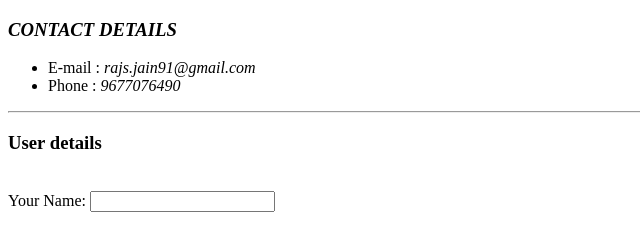
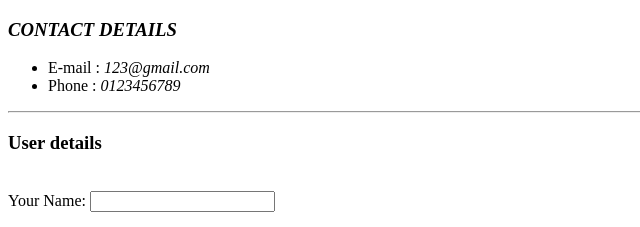
Before and after one commit to Rajul2010/Profile, a plain HTML site: page Contact.html in a window 1280 px wide. Shown: the top 227 px of the page, 0-640 px from the left. Drawn offline with Linux system fonts and the light colour scheme.

Commit message:
Update Contact.html

```diff
--- a/Contact.html
+++ b/Contact.html
@@ -9,8 +9,8 @@
 <body>
   <h3><strong><em>CONTACT DETAILS</em></strong></h3>
   <ul>
-    <li>E-mail : <em>rajs.jain91@gmail.com</em></li>
-    <li>Phone : <em>9677076490</em></li>
+    <li>E-mail : <em>123@gmail.com</em></li>
+    <li>Phone : <em>0123456789</em></li>
   </ul>
   <hr>
   <form action="mailto:rajs.jain90@gmail.com" method="post" enctype="text/plain">
```
